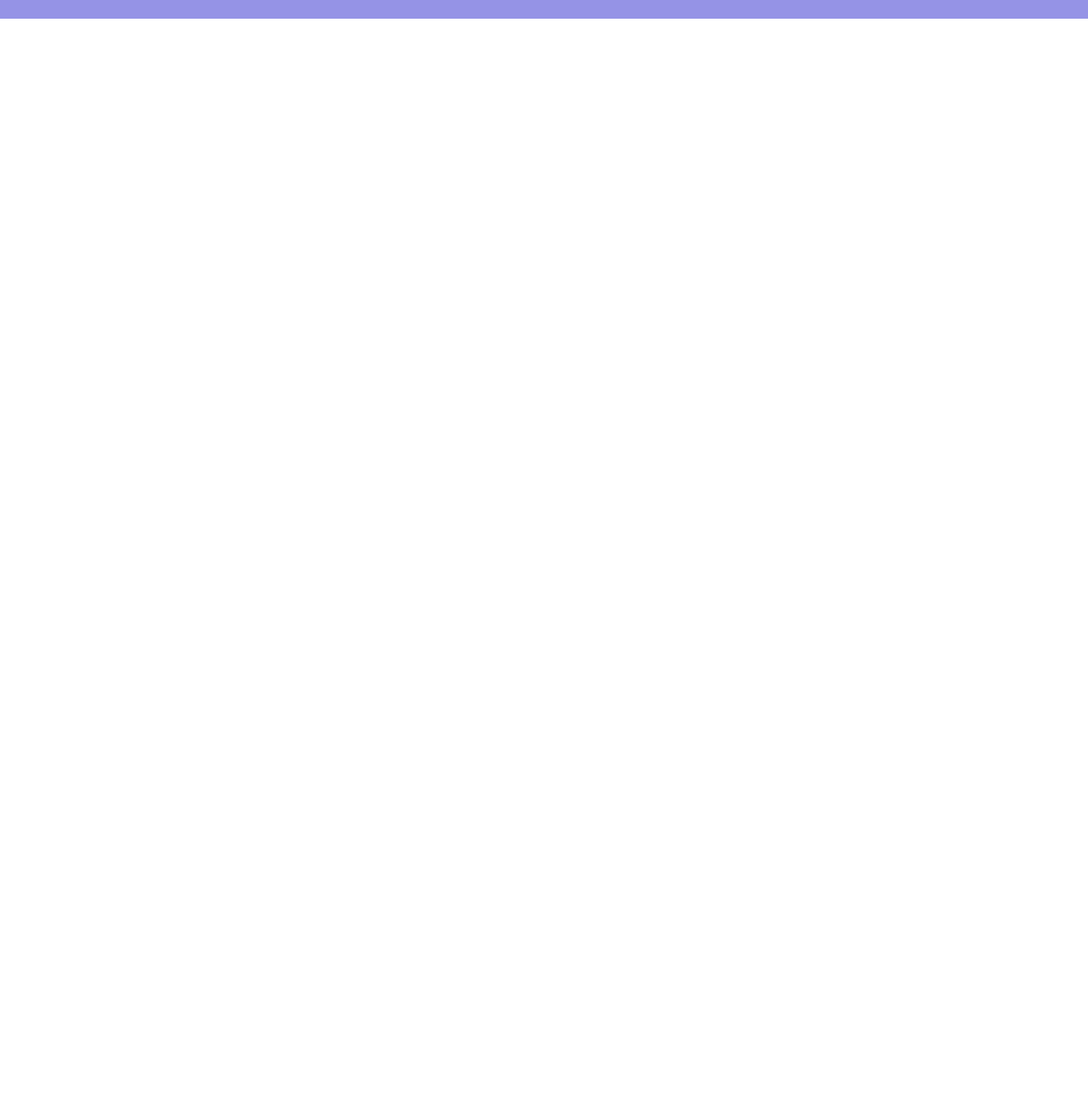
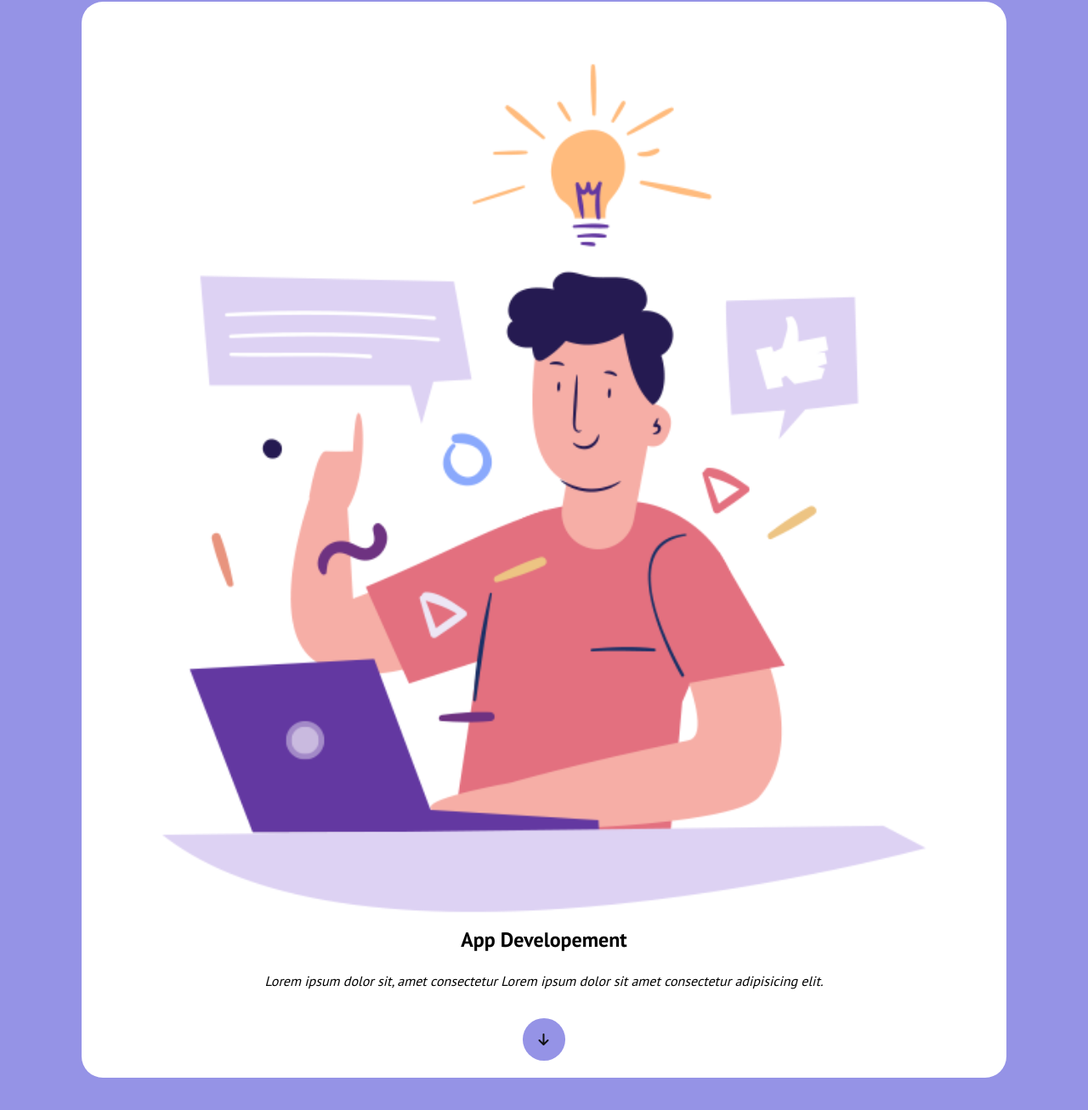
Before and after one commit to claudiuhuhulia/htmlcss-responsive-layout, a plain HTML site: page index.html in a window 1280 px wide. Shown: the part 3807-5113 px from the top of the page at 85% size. Before the commit the page ends 3829 px from the top, so only its background shows below. Drawn offline with Linux system fonts and the light colour scheme.

Commit message:
added_developcard

```diff
--- a/index.html
+++ b/index.html
@@ -60,9 +60,16 @@
                 <h1>Strategic planning</h1>
                 <p>Lorem ipsum dolor sit amet consectetur adipisicing elit. Ducimus veritatis quidem odit porro accusamus nobis doloremque accusantium laudantium fugit  </p>
             </div>
+
+        <div class="card dev">
+            <img src="img/planning2.png" alt="planning">
+            <h2>App Developement</h2>
+            <p>Lorem ipsum dolor sit, amet consectetur Lorem ipsum dolor sit amet consectetur adipisicing elit.</p>
+            <div class="btn-down">
+                <a href=""><i class="fa-solid fa-arrow-down"></i></a>
+            </div>
         </div>
-
-
+    </div>
 
 
     </section>
--- a/style.css
+++ b/style.css
@@ -76,5 +76,33 @@ a > i{
 }
 .col-plan p {
     color: white;
+}
+.dev{
+    background-color: white;
+    text-align: center;
+    margin-bottom: 40px;
+}
+.dev p, .dev h2{
+    color: black;
+}
+.dev p{
+    font-style: italic;
+    font-weight: 500;
+}
+.btn-down a{
+    background-color: #9593e6;
+    padding: 15px;
+    border-radius: 50%;
+}
+.btn-down{
+    display: flex;
+    align-items: center;
+    justify-content: center;
+    padding-bottom: 20px;
+}
 
+.btn-down a i{
+color: #111111;
+padding: 0;
+padding-left: 4px;
 }
```
